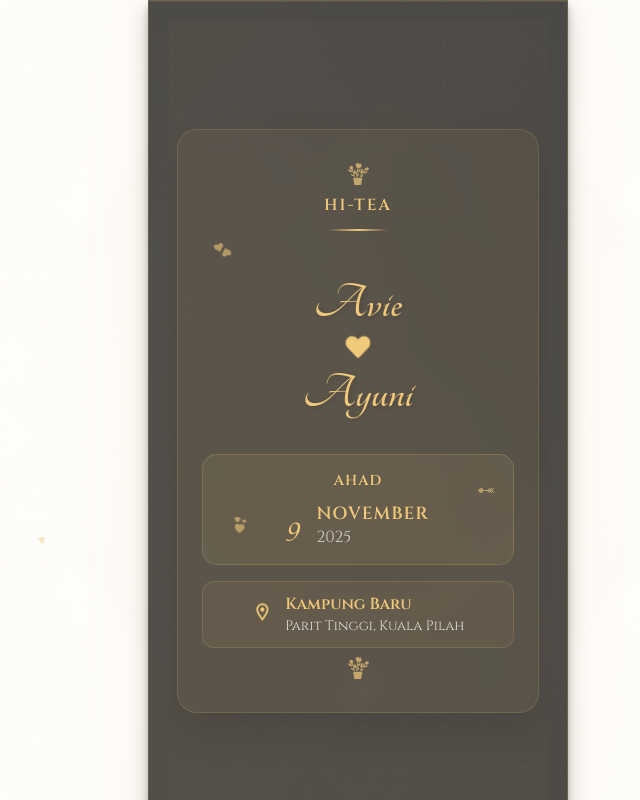
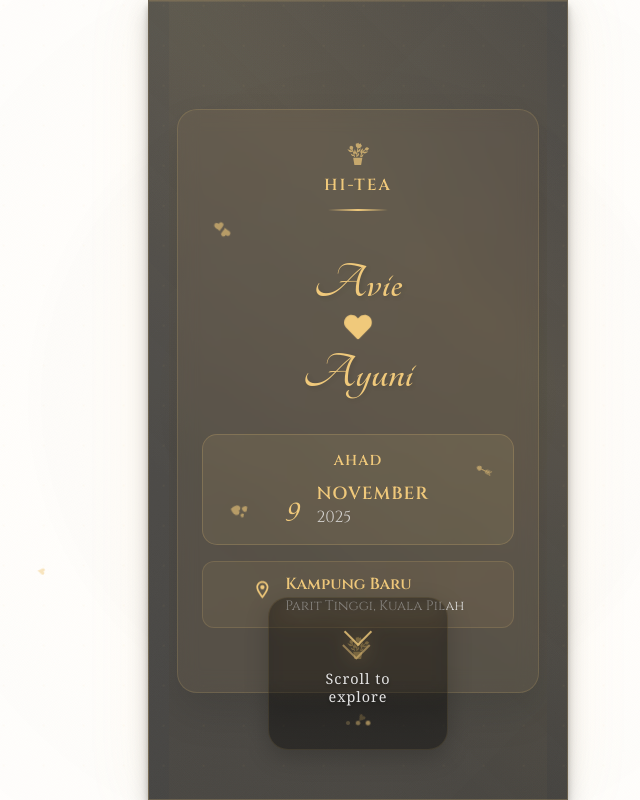
Before and after one commit to not-a-human/not-a-human.github.io, a Next.js app: page /wedding-card in a window 1280 px wide. Shown: the top 800 px of the page, without its empty margins (282-922 px from the left). Built offline with nearby package versions, Linux system fonts and the light colour scheme; no server answers; the database is empty.

Commit message:
feat: Enhance WeddingCardPage with scroll tracking and content overflow adjustments

```diff
--- a/app/wedding-card/page.module.css
+++ b/app/wedding-card/page.module.css
@@ -1,7 +1,8 @@
 .container {
   max-width: var(--max-container-width);
   margin: 0 auto;
-  padding: 20px;
+  padding: 0 20px;
+  height: 100vh;
   box-shadow: 0 10px 20px rgb(0 0 0 / 19%), 0 6px 6px rgb(0 0 0 / 23%),
     0 0 60px rgba(240, 201, 123, 0.1), inset 0 1px 0 rgba(240, 201, 123, 0.1);
   background: linear-gradient(
@@ -16,7 +17,7 @@
   animation: gradientShift 30s ease infinite;
   color: var(--primary-color);
   position: relative;
-  overflow: hidden;
+  overflow: visible;
 
   /* Add elegant border with golden glow */
   border: 1px solid rgba(240, 201, 123, 0.2);
@@ -198,6 +199,37 @@
   );
   background-size: 40px 40px;
   animation: patternMove 60s linear infinite;
+}
+
+.content {
+  height: 100vh;
+  overflow-y: auto;
+  overflow-x: hidden;
+  scroll-behavior: smooth;
+  padding-bottom: 5rem; /* Add space for the menu at bottom */
+
+  /* Custom scrollbar styling for webkit browsers */
+  scrollbar-width: thin;
+  scrollbar-color: var(--primary-color) transparent;
+}
+
+.content::-webkit-scrollbar {
+  width: 6px;
+}
+
+.content::-webkit-scrollbar-track {
+  background: transparent;
+}
+
+.content::-webkit-scrollbar-thumb {
+  background: var(--primary-color);
+  border-radius: 3px;
+  opacity: 0.7;
+}
+
+.content::-webkit-scrollbar-thumb:hover {
+  background: rgba(240, 201, 123, 0.9);
+  opacity: 1;
 }
 
 /* Animations */
--- a/app/wedding-card/page.tsx
+++ b/app/wedding-card/page.tsx
@@ -4,7 +4,7 @@ import styles from "./page.module.css";
 import { Menu } from "./ui/menu/menu";
 import { MainPage } from "./ui/main-page/mainPage";
 import { Intro } from "./ui/intro/intro";
-import { useState, useEffect } from "react";
+import { useState, useEffect, useRef } from "react";
 import { Countdown } from "./ui/countdown/countdown";
 import { Guestbook } from "./ui/guesbook/guestbook";
 import { GuestbookForm } from "./ui/guesbook/guestbookForm";
@@ -25,6 +25,8 @@ import {
 export default function WeddingCardPage() {
   const [isClient, setIsClient] = useState(false);
   const [showMenu, setShowMenu] = useState(false);
+  const [hasScrolled, setHasScrolled] = useState(false);
+  const contentRef = useRef<HTMLDivElement>(null);
 
   // Modal state management
   const [guestbookModalOpen, setGuestbookModalOpen] = useState(false);
@@ -78,6 +80,7 @@ export default function WeddingCardPage() {
     document.body.style.padding = "0";
     document.body.style.backgroundColor = "0";
     document.body.style.height = "100vh";
+    document.body.style.overflow = "hidden";
 
     document.documentElement.style.scrollBehavior = "smooth";
     document.documentElement.style.scrollbarColor =
@@ -127,26 +130,37 @@ export default function WeddingCardPage() {
 
   useEffect(() => {
     const handleScroll = () => {
+      if (!contentRef.current) return;
+
+      const scrollTop = contentRef.current.scrollTop;
+
       // Show menu when scrolled past the MainPage (approximately 100vh)
       const scrollThreshold = window.innerHeight * 0.8; // 80% of viewport height
-      const shouldShowMenu = window.scrollY > scrollThreshold;
+      const shouldShowMenu = scrollTop > scrollThreshold;
       setShowMenu(shouldShowMenu);
+
+      // Track if user has scrolled for scroll hint
+      if (scrollTop > 100 && !hasScrolled) {
+        setHasScrolled(true);
+      }
     };
 
-    // Add scroll listener
-    window.addEventListener("scroll", handleScroll);
+    const contentElement = contentRef.current;
+    if (contentElement) {
+      // Add scroll listener to content div
+      contentElement.addEventListener("scroll", handleScroll);
 
       // Check initial scroll position
       handleScroll();
 
       // Cleanup
       return () => {
-      window.removeEventListener("scroll", handleScroll);
+        contentElement.removeEventListener("scroll", handleScroll);
       };
-  }, []);
-
+    }
+  }, [isClient, hasScrolled]);
   return (
-    <div className={styles.container} style={{ paddingBottom: "10rem" }}>
+    <div className={styles.container}>
       {/* Enhanced Shimmer Overlay for more visibility */}
       {isClient && <div className={styles.shimmerOverlay}></div>}
 
@@ -199,12 +213,13 @@ export default function WeddingCardPage() {
         <div className={styles.patternOverlay}></div>
       </div>
 
+      <div ref={contentRef} className={styles.content}>
         {/* Main sections with scroll animations */}
         <div
           ref={mainPageAnimation.ref}
           className={getAnimationClasses(mainPageAnimation.isVisible, "fadeIn")}
         >
-        <MainPage />
+          <MainPage hasScrolled={hasScrolled} />
         </div>
 
         {/* Wrapper div with position relative for sticky music player */}
@@ -257,6 +272,7 @@ export default function WeddingCardPage() {
             )}
           >
             <Footer />
+          </div>
         </div>
       </div>
 
--- a/app/wedding-card/ui/main-page/mainPage.tsx
+++ b/app/wedding-card/ui/main-page/mainPage.tsx
@@ -7,44 +7,37 @@ import { MdOutlineLocationOn } from "react-icons/md";
 import { useState, useEffect } from "react";
 import { BsHeartArrow, BsHearts } from "react-icons/bs";
 
-export function MainPage() {
+interface MainPageProps {
+  hasScrolled: boolean;
+}
+
+export function MainPage({ hasScrolled }: MainPageProps) {
   const [showScrollHint, setShowScrollHint] = useState(false);
 
   useEffect(() => {
     let hintTimer: NodeJS.Timeout;
-    let hasScrolled = false;
 
     // Show hint after 4 seconds if user hasn't scrolled
-    const startHintTimer = () => {
+    if (!hasScrolled) {
       hintTimer = setTimeout(() => {
         if (!hasScrolled) {
           setShowScrollHint(true);
         }
       }, 4000);
-    };
+    }
 
-    // Check if user has scrolled
-    const handleScroll = () => {
-      if (window.scrollY > 100) {
-        // User scrolled more than 100px
-        hasScrolled = true;
-        setShowScrollHint(false);
-        window.removeEventListener("scroll", handleScroll);
-      }
-    };
-
-    // Start the timer and add scroll listener
-    startHintTimer();
-    window.addEventListener("scroll", handleScroll);
+    // Hide hint if user has scrolled
+    if (hasScrolled) {
+      setShowScrollHint(false);
+    }
 
     // Cleanup
     return () => {
       if (hintTimer) {
         clearTimeout(hintTimer);
       }
-      window.removeEventListener("scroll", handleScroll);
     };
-  }, []);
+  }, [hasScrolled]);
   return (
     <div className={styles.flexCenter}>
       <div className={styles.mainContainer}>
--- a/app/wedding-card/ui/menu/menu.module.css
+++ b/app/wedding-card/ui/menu/menu.module.css
@@ -58,6 +58,15 @@
   margin-bottom: 0.5rem;
   box-shadow: 0 4px 8px rgba(0, 0, 0, 0.2);
   animation: tooltipFadeIn 0.2s ease-in-out;
+  text-align: center;
+  line-height: 1.3;
+}
+
+.clickAgain {
+  font-size: 0.65rem;
+  font-weight: normal;
+  opacity: 0.9;
+  font-style: italic;
 }
 
 .tooltip::after {
--- a/app/wedding-card/ui/menu/menu.tsx
+++ b/app/wedding-card/ui/menu/menu.tsx
@@ -1,6 +1,6 @@
 "use client";
 
-import { useState } from "react";
+import { useState, useRef } from "react";
 import { TfiGift } from "react-icons/tfi";
 import styles from "./menu.module.css";
 import { LuUserRoundCheck } from "react-icons/lu";
@@ -33,6 +33,8 @@ export function Menu({
 }: MenuProps) {
   const [hoveredIndex, setHoveredIndex] = useState<number | null>(null);
   const [clickedIndex, setClickedIndex] = useState<number | null>(null);
+  const [firstClickIndex, setFirstClickIndex] = useState<number | null>(null);
+  const clickTimeoutRef = useRef<NodeJS.Timeout | null>(null);
 
   const handleMouseEnter = (index: number) => {
     setHoveredIndex(index);
@@ -43,9 +45,34 @@ export function Menu({
   };
 
   const handleClick = (index: number) => {
-    setClickedIndex(index);
-    // Hide tooltip after 2 seconds on click
-    setTimeout(() => setClickedIndex(null), 2000);
+    // If this is the first click on this item
+    if (firstClickIndex !== index) {
+      // Show tooltip for first click
+      setClickedIndex(index);
+      setFirstClickIndex(index);
+
+      // Clear any existing timeout
+      if (clickTimeoutRef.current) {
+        clearTimeout(clickTimeoutRef.current);
+      }
+
+      // Reset first click state after 3 seconds
+      clickTimeoutRef.current = setTimeout(() => {
+        setFirstClickIndex(null);
+        setClickedIndex(null);
+      }, 3000);
+
+      return; // Don't open modal on first click
+    }
+
+    // This is the second click - open modal
+    setClickedIndex(null);
+    setFirstClickIndex(null);
+
+    // Clear timeout
+    if (clickTimeoutRef.current) {
+      clearTimeout(clickTimeoutRef.current);
+    }
 
     // Open appropriate modal using callback props
     if (index === 0) {
@@ -78,7 +105,19 @@ export function Menu({
           >
             <div className={styles.icon}>{item.icon}</div>
             {(hoveredIndex === index || clickedIndex === index) && (
-              <div className={styles.tooltip}>{item.label}</div>
+              <div className={styles.tooltip}>
+                {firstClickIndex === index ? (
+                  <>
+                    {item.label}
+                    <br />
+                    <span className={styles.clickAgain}>
+                      Click again to open
+                    </span>
+                  </>
+                ) : (
+                  item.label
+                )}
+              </div>
             )}
           </div>
         ))}
```
Lines whose indentation alone changed are shown as unchanged.
